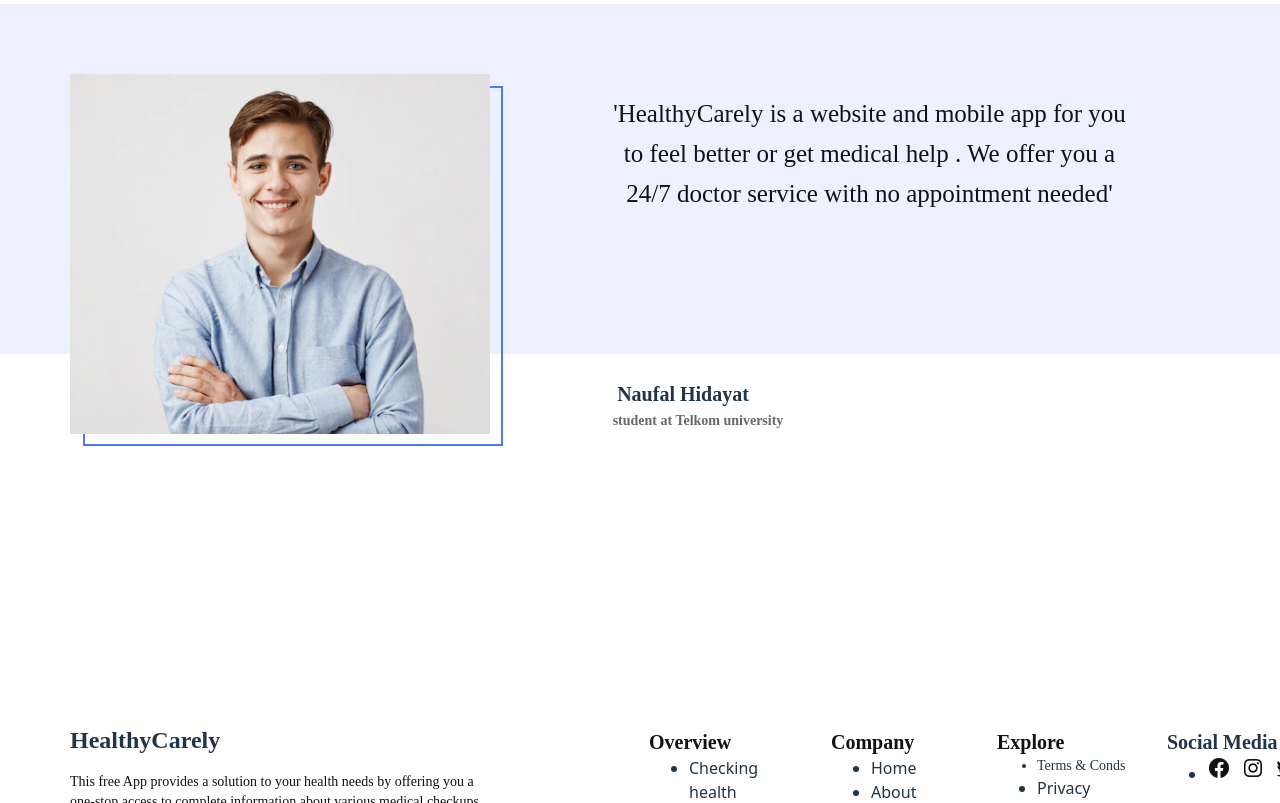
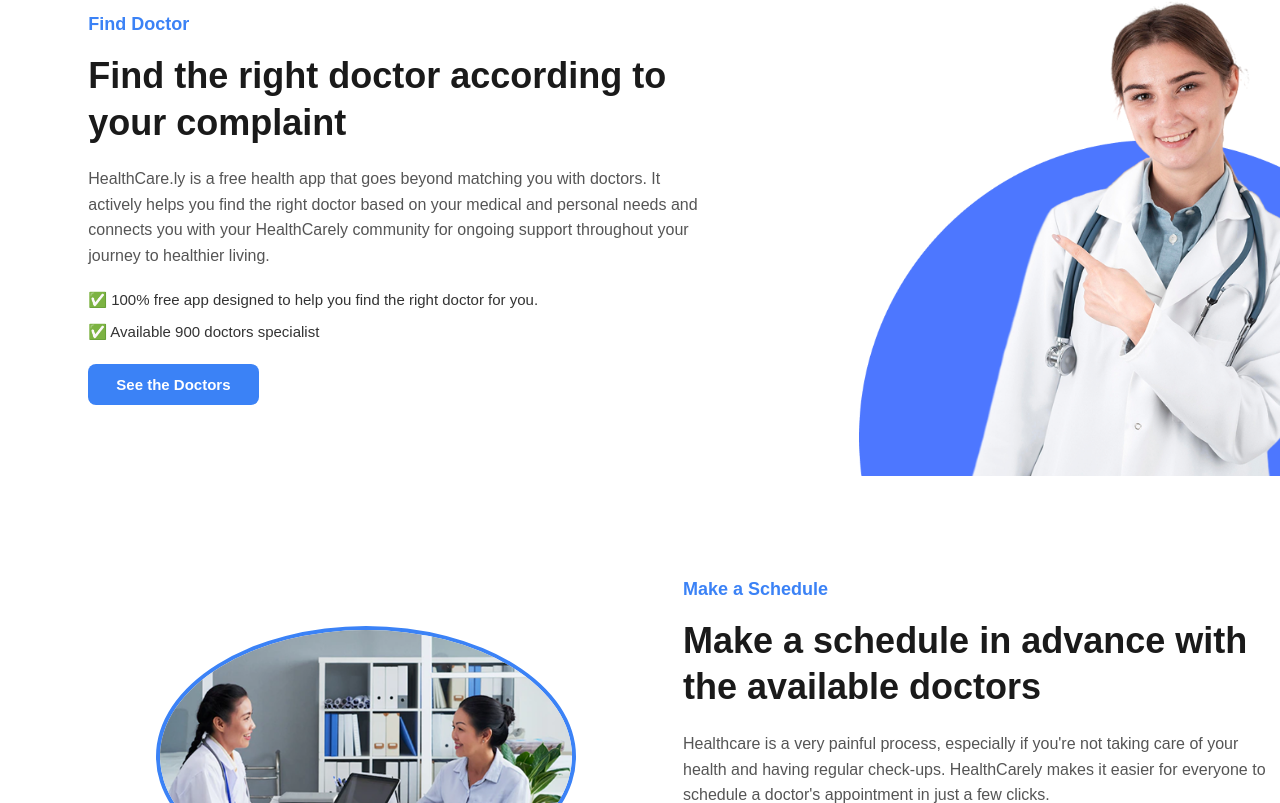
Before and after one commit to El-natty/HealthyCarely, a React (Vite) app: page / in a window 1280 px wide. Shown: the part 257-1060 px from the top of the page. Built offline with nearby package versions, Linux system fonts and the light colour scheme.

Commit message:
changes made

```diff
--- a/package.json
+++ b/package.json
@@ -11,7 +11,8 @@
   },
   "dependencies": {
     "react": "^19.1.1",
-    "react-dom": "^19.1.1"
+    "react-dom": "^19.1.1",
+    "react-icons": "^5.5.0"
   },
   "devDependencies": {
     "@eslint/js": "^9.33.0",
--- a/src/components/Doctor.jsx
+++ b/src/components/Doctor.jsx
@@ -1,12 +1,67 @@
-import React from 'react'
+import React from 'react';
+import './doctors.css';
+import img1 from '../assets/female-doctor_fococlipping_removed 1.png'; // doctor image
+import img2 from '../assets/image 3.png'; // schedule illustration
+import img3 from '../assets/Frame 19.png'; // doctor card popup
+import img4 from '../assets/Ellipse 6.png'; // circle background
 
 const Doctors = () => {
   return (
-    <div>
-      <h1>Doctors Component</h1>
-      <p>List of doctors will be here.</p>
-    </div>
-  )
-}
+    <section className="doctors-section">
 
-export default Doctors
+      {/* ====== FIRST SECTION ====== */}
+      <div className="doctor-block one">
+        {/* Left Text */}
+        <div className="text1">
+          <h4>Find Doctor</h4>
+          <h1>Find the right doctor according to your complaint</h1>
+          <p>
+            HealthCare.ly is a free health app that goes beyond matching you with doctors.
+            It actively helps you find the right doctor based on your medical and personal needs
+            and connects you with your HealthCarely community for ongoing support throughout
+            your journey to healthier living.
+          </p>
+          <ul>
+            <li>✅ 100% free app designed to help you find the right doctor for you.</li>
+            <li>✅ Available 900 doctors specialist</li>
+          </ul>
+          <button className="btn1">See the Doctors</button>
+        </div>
+
+        {/* Right Image */}
+        <div className="image1">
+          <img src={img4} alt="background circle" className="circle-bg" />
+          <img src={img1} alt="Doctor" className="main-doctor" />
+          {/* <img src={img3} alt="Doctor card" className="doctor-card" /> */}
+        </div>
+      </div>
+
+      {/* ====== SECOND SECTION ====== */}
+      <div className="doctor-block two">
+        {/* Left Image */}
+        <div className="image2">
+          <img src={img2} alt="schedule doctor" className="image22" />
+        </div>
+
+        {/* Right Text */}
+        <div className="text2">
+          <h4>Make a Schedule</h4>
+          <h1>Make a schedule in advance with the available doctors</h1>
+          <p>
+            Healthcare is a very painful process, especially if you're not taking care of your health
+            and having regular check-ups. HealthCarely makes it easier for everyone to schedule a doctor's
+            appointment in just a few clicks.
+          </p>
+          <ul>
+            <li>✅ Making a schedule online is easy</li>
+            <li>✅ Easy to connect with doctor</li>
+          </ul>
+          <button className="btn2">Make Schedule Now</button>
+        </div>
+      </div>
+
+    </section>
+  );
+};
+
+export default Doctors;
--- a/src/components/doctors.css
+++ b/src/components/doctors.css
@@ -0,0 +1,134 @@
+/* Reset */
+* {
+    margin: 0;
+    padding: 0;
+    box-sizing: border-box;
+  }
+
+  .doctors-section {
+    width: 100%;
+    padding: 50px 5%;
+    font-family: Arial, sans-serif;
+    color: #1a1a1a;
+  }
+
+  /* Common Section Blocks */
+  .doctor-block {
+    display: flex;
+    align-items: center;
+    justify-content: space-between;
+    margin: 80px 0;
+    flex-wrap: wrap;
+  }
+
+  .text1, .text2 {
+    flex: 1;
+    min-width: 320px;
+    padding: 20px;
+  }
+
+  h4 {
+    color: #3b82f6;
+    font-weight: 600;
+    font-size: 18px;
+    margin-bottom: 15px;
+  }
+
+  h1 {
+    font-size: 36px;
+    font-weight: bold;
+    margin-bottom: 20px;
+    line-height: 1.3;
+  }
+
+  p {
+    font-size: 16px;
+    color: #555;
+    margin-bottom: 20px;
+    line-height: 1.6;
+  }
+
+  ul {
+    list-style: none;
+    margin-bottom: 20px;
+  }
+
+  ul li {
+    margin-bottom: 10px;
+    font-size: 15px;
+    color: #333;
+  }
+
+  /* Buttons */
+  .btn1, .btn2 {
+    display: inline-block;
+    background: #3b82f6;
+    color: white;
+    padding: 12px 28px;
+    border-radius: 8px;
+    text-decoration: none;
+    font-weight: 600;
+    font-size: 15px;
+    border: none;
+    cursor: pointer;
+    transition: all 0.3s ease;
+  }
+
+  .btn1:hover, .btn2:hover {
+    background: #2563eb;
+  }
+
+  .image1 {
+    flex: 1;
+    position: relative;
+    display: flex;
+    align-items: flex-end;  /* keep base aligned */
+    justify-content: flex-end;  /* push to right edge */
+    min-width: 300px;
+
+    margin-right: -5%;   /* cancel padding */
+    margin-top: 200px;    /* 👈 move it down */
+  }
+
+  /* Circle background */
+  .circle-bg {
+    position: relative;
+    width: 500px;   /* 👈 increased size */
+    z-index: 1;
+  }
+
+  /* Doctor image */
+  .main-doctor {
+    position: absolute;
+    right: 0;
+    bottom: 0;
+    width: 420px;   /* 👈 increased size */
+    z-index: 2;
+  }
+
+
+  /* Doctor Card Floating */
+  .doctor-card {
+    position: absolute;
+    right: 60px;
+    top: 40px;
+    z-index: 3;
+    width: 200px;
+    border-radius: 16px;
+    box-shadow: 0px 10px 25px rgba(0,0,0,0.15);
+    background: #fff;
+  }
+
+  /* Images Section Two */
+  .image2 {
+    flex: 1;
+    text-align: center;
+    min-width: 300px;
+  }
+
+  .image22 {
+    width: 100%;
+    max-width: 420px;
+    border-radius: 50%;
+    border: 4px solid #3b82f6;
+  }
```
Also changed, not shown: 1 other file (tests, documents, lock files or other folders).
